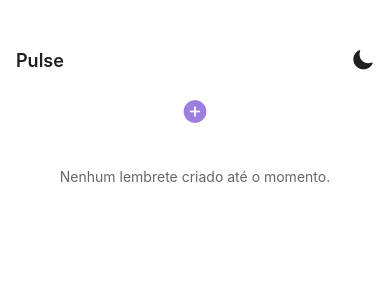
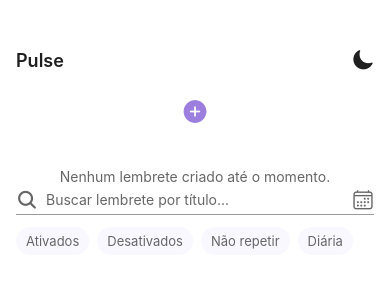
Before and after one commit to jaquelinereiss/PulseApp, a React Native app: screen / in a window 390 px wide. Shown: the top 300 px of the page. Built offline with nearby package versions, Linux system fonts and the light colour scheme.

Commit message:
feat: permitir buscar/filtrar lembretes por título, data, repetição e tag

```diff
--- a/app.json
+++ b/app.json
@@ -25,6 +25,9 @@
     },
     "web": {
       "favicon": "./assets/favicon.png"
-    }
+    },
+    "plugins": [
+      "@react-native-community/datetimepicker"
+    ]
   }
 }
--- a/package.json
+++ b/package.json
@@ -11,7 +11,7 @@
   "dependencies": {
     "@expo/vector-icons": "^15.0.3",
     "@react-native-async-storage/async-storage": "^2.2.0",
-    "@react-native-community/datetimepicker": "^8.6.0",
+    "@react-native-community/datetimepicker": "8.4.4",
     "expo": "~54.0.33",
     "expo-status-bar": "~3.0.9",
     "react": "19.1.0",
--- a/src/screens/Main.tsx
+++ b/src/screens/Main.tsx
@@ -1,4 +1,4 @@
-import { View, Text, FlatList, TouchableOpacity, Alert } from "react-native";
+import { View, Text, FlatList, TouchableOpacity, Alert, TextInput, TextStyle } from "react-native";
 import { useState, useEffect } from "react";
 import { useTheme } from "../contexts/ThemeContext";
 import { Header } from "../components/Header";
@@ -7,13 +7,20 @@
 import { Ionicons } from "@expo/vector-icons";
 import { ReminderCard } from "../components/ReminderCard";
 import { saveReminders, loadReminders } from "../services/storage";
+import DateTimePicker from "@react-native-community/datetimepicker";
 
 export function Main() {
+
   const { currentTheme } = useTheme();
-
   const [reminders, setReminders] = useState<Reminder[]>([]);
   const [modalVisible, setModalVisible] = useState(false);
   const [selectedReminder, setSelectedReminder] = useState<Reminder | null>(null);
+  const [searchQuery, setSearchQuery] = useState("");
+  const [filterEnabled, setFilterEnabled] = useState<null | boolean>(null);
+  const [filterRepeat, setFilterRepeat] = useState<null | "once" | "daily" | "interval">(null);
+  const [filterTag, setFilterTag] = useState<string | null>(null);
+  const [filterDate, setFilterDate] = useState<Date | null>(null);
+  const [showDatePicker, setShowDatePicker] = useState(false);
 
   useEffect(() => {
     async function fetchReminders() {
@@ -28,7 +35,7 @@
 
     if (selectedReminder) {
       updated = reminders.map((item) =>
-        item.id === selectedReminder.id ? { ...item, ...data } : item
+        item.id === selectedReminder.id ? { ...item, ...data } : item,
       );
     } else {
       updated = [
@@ -48,7 +55,7 @@
 
   function handleToggleReminder(id: string) {
     const updated = reminders.map((r) =>
-      r.id === id ? { ...r, enabled: !r.enabled } : r
+      r.id === id ? { ...r, enabled: !r.enabled } : r,
     );
     setReminders(updated);
     saveReminders(updated);
@@ -70,8 +77,72 @@
           },
         },
       ],
-      { cancelable: true }
+      { cancelable: true },
     );
+  }
+
+  const filteredReminders = reminders.filter((r) => {
+    if (
+      searchQuery &&
+      !r.title.toLowerCase().includes(searchQuery.toLowerCase())
+    ) {
+      return false;
+    }
+
+    if (filterEnabled !== null && r.enabled !== filterEnabled) return false;
+
+    if (filterRepeat && r.repeatType !== filterRepeat) return false;
+
+    if (filterDate) {
+      const rDate = new Date(r.date);
+      if (
+        rDate.getFullYear() !== filterDate.getFullYear() ||
+        rDate.getMonth() !== filterDate.getMonth() ||
+        rDate.getDate() !== filterDate.getDate()
+      )
+        return false;
+    }
+
+    if (filterTag && !r.tags?.includes(filterTag)) return false;
+
+    return true;
+  });
+
+  function filterButtomStyle(active: boolean) {
+    return {
+      paddingVertical: 6,
+      paddingHorizontal: 10,
+      borderRadius: 16,
+      backgroundColor: active ? currentTheme.primary : currentTheme.card,
+    };
+  }
+
+  function filterButtonText(active: boolean) {
+    return {
+      color: active ? "#fff" : currentTheme.subtext,
+      fontSize: 13,
+    };
+  }
+
+  const allTags = Array.from(new Set(reminders.flatMap((r) => r.tags ?? [])));
+
+  function tagStyle(active: boolean) {
+    return {
+      paddingVertical: 4,
+      paddingHorizontal: 10,
+      borderRadius: 12,
+      backgroundColor: active ? currentTheme.primary + "22" : currentTheme.card,
+      borderWidth: 1,
+      borderColor: active ? currentTheme.primary : currentTheme.border,
+    };
+  }
+
+  function tagTextStyle(active: boolean): TextStyle {
+    return {
+      color: active ? currentTheme.primary : currentTheme.subtext,
+      fontSize: 12,
+      fontWeight: active ? "600" : "400",
+    };
   }
 
   return (
@@ -91,14 +162,198 @@
       </TouchableOpacity>
 
       {reminders.length === 0 && (
-        <Text style={{ textAlign: "center", color: currentTheme.subtext, marginTop: 24 }}>
+        <Text
+          style={{
+            textAlign: "center",
+            color: currentTheme.subtext,
+            marginTop: 24,
+          }}
+        >
           Nenhum lembrete criado até o momento.
         </Text>
       )}
 
+      <View
+        style={{
+          flexDirection: "row",
+          alignItems: "center",
+          marginHorizontal: 16,
+          marginBottom: 12,
+          borderBottomWidth: 0.8,
+          borderBottomColor: currentTheme.border,
+        }}
+      >
+        <Ionicons
+          name="search"
+          size={22}
+          color={currentTheme.subtext}
+          style={{ marginRight: 8 }}
+        />
+
+        <TextInput
+          placeholder="Buscar lembrete por título..."
+          placeholderTextColor={currentTheme.subtext}
+          value={searchQuery}
+          onChangeText={setSearchQuery}
+          style={{
+            flex: 1,
+            color: currentTheme.text,
+            paddingVertical: 6,
+          }}
+        />
+
+        {searchQuery.length > 0 && (
+          <TouchableOpacity onPress={() => setSearchQuery("")}>
+            <Ionicons
+              name="close"
+              size={18}
+              color={currentTheme.subtext}
+              style={{
+                margin: 10,
+              }}
+            />
+          </TouchableOpacity>
+        )}
+
+        <TouchableOpacity onPress={() => setShowDatePicker(true)}>
+          <Ionicons
+            name="calendar-outline"
+            size={22}
+            color={filterDate ? currentTheme.primary : currentTheme.subtext}
+          />
+        </TouchableOpacity>
+
+        {filterDate && (
+          <TouchableOpacity onPress={() => {
+            setFilterDate(null);
+            setShowDatePicker(false);
+          }}>
+            <Ionicons name="close" size={18} color={currentTheme.subtext}
+            style={{
+                margin: 10,
+              }} />
+          </TouchableOpacity>
+        )}
+      </View>
+
+      <View
+        style={{
+          flexDirection: "row",
+          marginHorizontal: 16,
+          marginBottom: 8,
+          gap: 8,
+        }}
+      >
+        <TouchableOpacity
+          onPress={() => setFilterEnabled(filterEnabled === true ? null : true)}
+          style={filterButtomStyle(filterEnabled === true)}
+        >
+          <Text style={filterButtonText(filterEnabled === true)}>Ativados</Text>
+        </TouchableOpacity>
+
+        <TouchableOpacity
+          onPress={() =>
+            setFilterEnabled(filterEnabled === false ? null : false)
+          }
+          style={filterButtomStyle(filterEnabled === false)}
+        >
+          <Text style={filterButtonText(filterEnabled === false)}>
+            Desativados
+          </Text>
+        </TouchableOpacity>
+
+        <TouchableOpacity
+          onPress={() =>
+            setFilterRepeat(filterRepeat === "once" ? null : "once")
+          }
+          style={filterButtomStyle(filterRepeat === "once")}
+        >
+          <Text style={filterButtonText(filterRepeat === "once")}>
+            Não repetir
+          </Text>
+        </TouchableOpacity>
+
+        <TouchableOpacity
+          onPress={() =>
+            setFilterRepeat(filterRepeat === "daily" ? null : "daily")
+          }
+          style={filterButtomStyle(filterRepeat === "daily")}
+        >
+          <Text style={filterButtonText(filterRepeat === "daily")}>Diária</Text>
+        </TouchableOpacity>
+      </View>
+
+      {allTags.length > 0 && (
+        <View
+          style={{
+            marginHorizontal: 16,
+            marginBottom: 12,
+          }}
+        >
+          <View
+            style={{
+              flexDirection: "row",
+              flexWrap: "wrap",
+              gap: 6,
+            }}
+          >
+            <Ionicons
+              name="pricetag-outline"
+              size={15}
+              color={currentTheme.subtext}
+            />
+            <Text
+              style={{
+                fontSize: 12,
+                color: currentTheme.subtext,
+                marginBottom: 6,
+              }}
+            >
+              Filtrar por tag:
+            </Text>
+          </View>
+
+          <View
+            style={{
+              flexDirection: "row",
+              flexWrap: "wrap",
+              gap: 6,
+            }}
+          >
+            {allTags.map((tag) => {
+              const active = filterTag === tag;
+
+              return (
+                <TouchableOpacity
+                  key={tag}
+                  onPress={() => setFilterTag(active ? null : tag)}
+                  style={tagStyle(active)}
+                >
+                  <Text style={tagTextStyle(active)}>{tag}</Text>
+                </TouchableOpacity>
+              );
+            })}
+          </View>
+        </View>
+      )}
+
+      {showDatePicker && (
+        <DateTimePicker
+          value={filterDate ?? new Date()}
+          mode="date"
+          display="default"
+          onChange={(_, selectedDate) => {
+            setShowDatePicker(false);
+            if (selectedDate) {
+              setFilterDate(selectedDate);
+            }
+          }}
+        />
+      )}
+
       <FlatList
         contentContainerStyle={{ padding: 16 }}
-        data={reminders}
+        data={filteredReminders}
         keyExtractor={(item) => item.id}
         renderItem={({ item }) => (
           <ReminderCard
```
Also changed, not shown: 1 other file (tests, documents, lock files or other folders).
